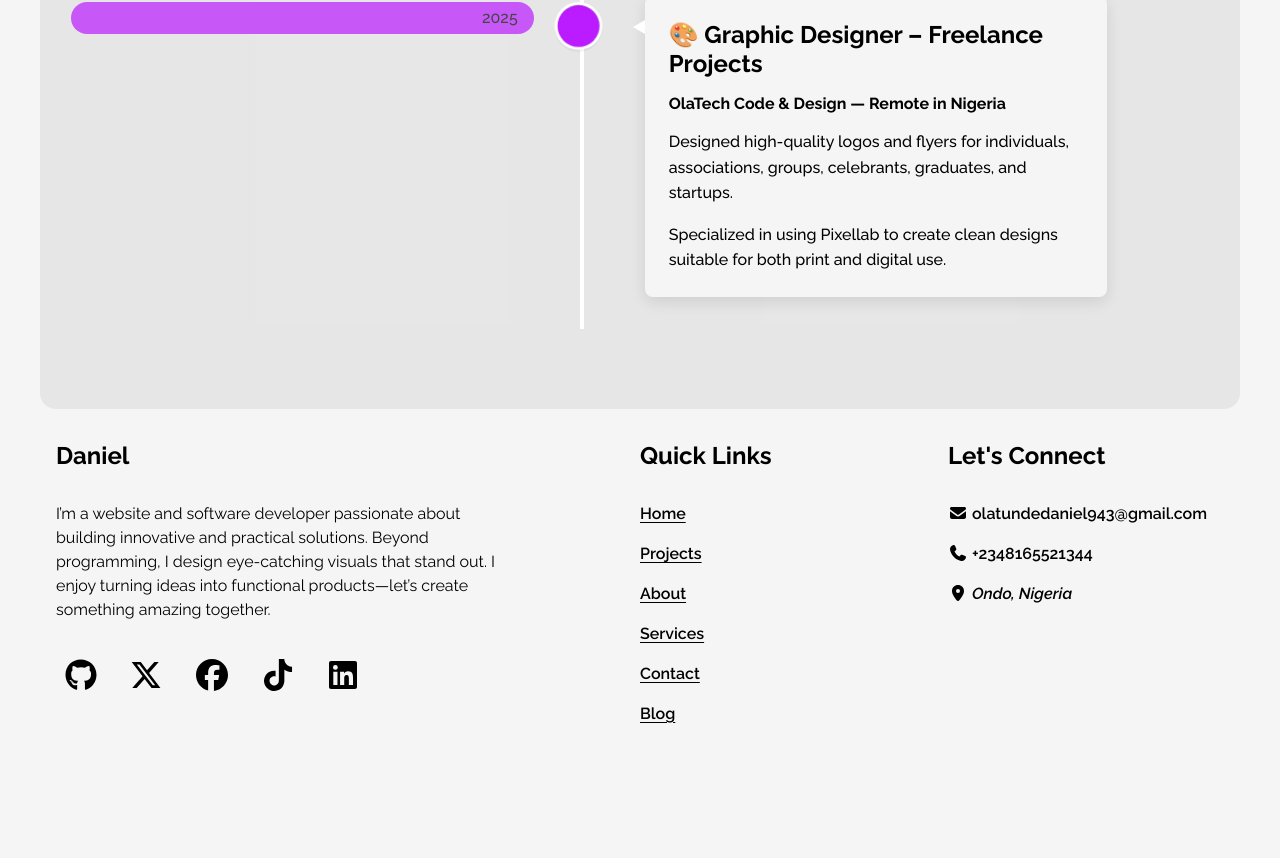
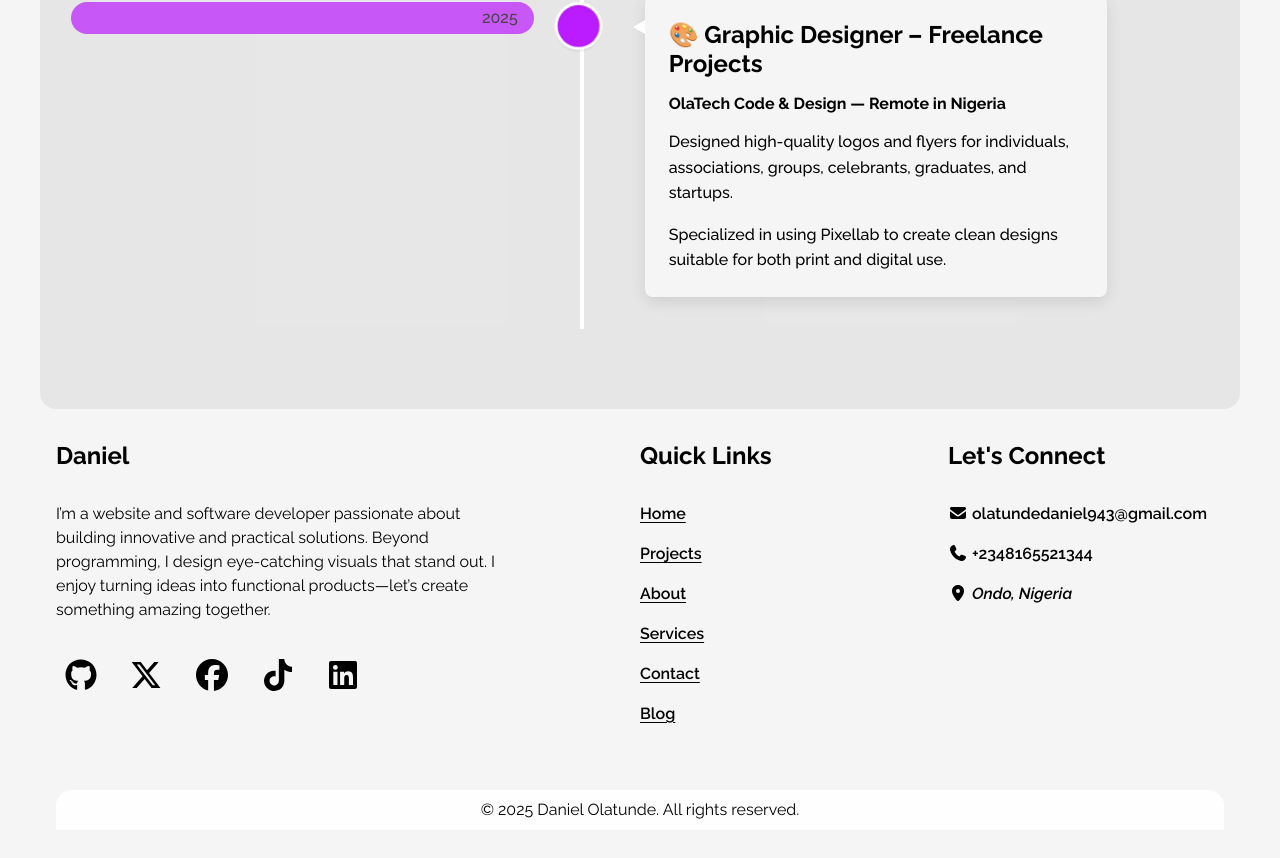
Before and after one commit to Danny-Py5/danielolatunde, a React (Vite) app: page / in a window 1280 px wide. Shown: the part 6282-7140 px from the top of the page. After the commit the page ends 7112 px from the top, so only its background shows below. Built offline with nearby package versions, Linux system fonts and the light colour scheme.

Commit message:
clean up paddings

```diff
--- a/src/components/Footer.tsx
+++ b/src/components/Footer.tsx
@@ -10,7 +10,10 @@ import SocialLinks from "./SocialLinks"; // import React, { useContext } from "r
 function Footer() {
   return (
     <section className="footer" id="footer">
-      <div className="footer__section-wrapper section-wrapper padding-top-2rem">
+      <div
+        className="footer__section-wrapper section-wrapper padding-top-2rem"
+        style={{ paddingBottom: "0" }}
+      >
         <div className="footer__about">
           <h3>Daniel</h3>
           <p className="margin-bottom-2rem">
@@ -62,6 +65,13 @@ function Footer() {
             </li>
           </ul>
         </div>
+
+        <div className="copyright">
+          <p>
+            &copy; {new Date().getFullYear()} Daniel Olatunde. All rights
+            reserved.
+          </p>
+        </div>
       </div>
     </section>
   );
--- a/src/index.css
+++ b/src/index.css
@@ -104,7 +104,7 @@ body {
   background-color: var(--body-background-color);
   color: var(--color);
   max-width: var(--max-width);
-  padding-bottom: 100px;
+  /* padding-bottom: 100px; */
   margin: 0 auto;
 }
 h1,
@@ -495,6 +495,22 @@ header:has(ul li a.active) a.active {
   & .footer__let-connect a {
     text-decoration: none;
   }
+  .copyright {
+    padding: 0.5rem;
+    margin-top: 2rem;
+    text-align: center;
+    display: flex;
+    justify-content: center;
+    align-items: center;
+    background-color: var(--card-background-color);
+    grid-column: 1 / 4;
+    border-top-right-radius: var(--border-radius-l);
+    border-top-left-radius: var(--border-radius-l);
+
+    & p {
+      margin-bottom: 0;
+    }
+  }
 }
 
 @media screen and (min-width: 700px) {
```
